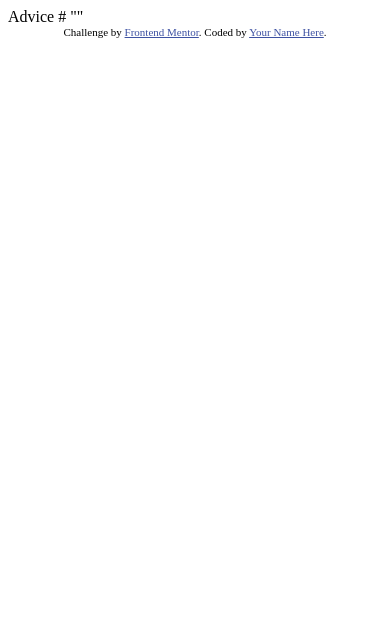
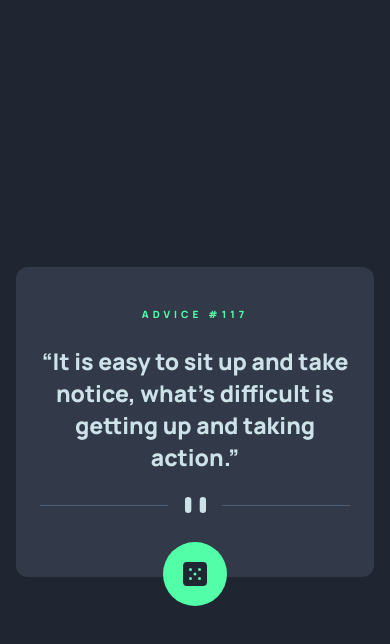
Before and after one commit to robertjuszczynski/frontend-mentor-advice-generator-app, a plain HTML site: page index.html in a window 390 px wide. Drawn offline with nearby package versions, Linux system fonts and the light colour scheme.

Commit message:
Project done
A project created to practice connecting to the API and downloading data from it.

```diff
--- a/index.html
+++ b/index.html
@@ -3,26 +3,20 @@
 <head>
   <meta charset="UTF-8">
   <meta name="viewport" content="width=device-width, initial-scale=1.0"> <!-- displays site properly based on user's device -->
-
+  <link rel="stylesheet" href="./css/style.css">
   <link rel="icon" type="image/png" sizes="32x32" href="./images/favicon-32x32.png">
-
   <title>Frontend Mentor | Advice generator app</title>
-
-  <!-- Feel free to remove these styles or customise in your own stylesheet 👍 -->
-  <style>
-    .attribution { font-size: 11px; text-align: center; }
-    .attribution a { color: hsl(228, 45%, 44%); }
-  </style>
 </head>
 <body>
-
-  Advice #<!-- Advice ID goes here -->
-
-  "<!-- Advice text goes here -->"
-
-  <div class="attribution">
-    Challenge by <a href="https://www.frontendmentor.io?ref=challenge" target="_blank">Frontend Mentor</a>.
-    Coded by <a href="#">Your Name Here</a>.
-  </div>
+  <main class="container">
+    <h3 class="advice-id">ADVICE #<span id="advice-id-number">117</span></h3>
+    <p class="advice-text">“It is easy to sit up and take notice, what's difficult is getting up and taking action.”</p>
+    <img src="./images/pattern-divider-desktop.svg" alt="Pattern divider" class="pattern-divider">
+    <button class="change-advice">
+      <img src="./images/icon-dice.svg" alt="dice" style="width: 24px">
+    </button>
+  </main>
+  <script src="https://cdn.jsdelivr.net/npm/axios@1.1.2/dist/axios.min.js"></script>
+  <script src="./script.js"></script>
 </body>
 </html>
--- /dev/null
+++ b/script.js
@@ -0,0 +1,16 @@
+const adviceId = document.querySelector("#advice-id-number");
+const adviceText = document.querySelector(".advice-text");
+const changeAdviceButton = document.querySelector(".change-advice");
+
+const getAdvice = async () => {
+    try {
+        const res = await axios.get("https://api.adviceslip.com/advice");
+        adviceText.innerHTML =`“${res.data.slip.advice}”`;
+        adviceId.innerHTML = res.data.slip.id;
+    } catch (err) {
+        console.log("ERROR:", err);
+    }
+}
+changeAdviceButton.addEventListener("click", () => {
+    getAdvice();
+})
--- /dev/null
+++ b/style.scss
@@ -0,0 +1,90 @@
+@import url('https://fonts.googleapis.com/css2?family=Manrope:wght@800&display=swap');
+
+$light-cyan: hsl(193, 38%, 86%);
+$neon-green: hsl(150, 100%, 66%);
+$grayish-blue: hsl(217, 19%, 38%);
+$dark-grayish-blue: hsl(217, 19%, 24%);
+$dark-blue: hsl(218, 23%, 16%);
+
+*,
+* > * {
+  margin: 0;
+  padding: 0;
+  box-sizing: border-box;
+}
+body {
+    font-family: "Manrope", sans-serif;
+    min-height: 100vh;
+    display: flex;
+    justify-content: center;
+    align-items: center;
+    background-color: $dark-blue;
+    padding: 1rem;
+    .container {
+        position: relative;
+        display: flex;
+        flex-direction: column;
+        justify-content: flex-start;
+        align-items: center;
+        background-color: $dark-grayish-blue;
+        border-radius: 20px;
+        max-width: 546px;
+        padding: 3rem 2.5rem;
+        text-align: center;
+        .advice-id {
+            color: $neon-green;
+            letter-spacing: 4px;
+            font-size: 14px;
+            margin-bottom: 2rem;
+        }
+        .advice-text {
+            font-size: 28px;
+            width: 100%;
+            color: $light-cyan;
+            margin-bottom: 2rem;
+        }
+        .pattern-divider {
+            width: 100%;
+            margin-bottom: 2rem;
+        }
+        .change-advice {
+            display: flex;
+            justify-content: center;
+            align-items: center;
+            position: absolute;
+            bottom: -1.8rem;
+            width: 64px;
+            height: 64px;
+            border-radius: 50%;
+            background-color: $neon-green;
+            border: none;
+            cursor: pointer;
+            transition: 0.3s;
+            &:hover {
+                -webkit-box-shadow: 0px 0px 100px 15px rgba(82, 255, 168, 1);
+                -moz-box-shadow: 0px 0px 100px 15px rgba(82, 255, 168, 1);
+                box-shadow: 0px 0px 25px 2px rgba(82, 255, 168, 1);
+            }
+        }
+    }
+}
+@media (max-width: 550px) {
+    body {
+        .container {
+            border-radius: 12px;
+            padding:  2.5rem 1.5rem;
+            .advice-id {
+                font-size: 10px;
+                margin-bottom: 1.5rem;
+            }
+            .advice-text {
+                font-size: 23px;
+                margin-bottom: 1.5rem;
+            }
+            .pattern-divider {
+                content: url(../images/pattern-divider-mobile.svg);
+                margin-bottom: 1.5rem;
+            }
+        }
+    }
+}
```
Also changed, not shown: Screenshot.png (added), css/style.css (added), 2 other files.
